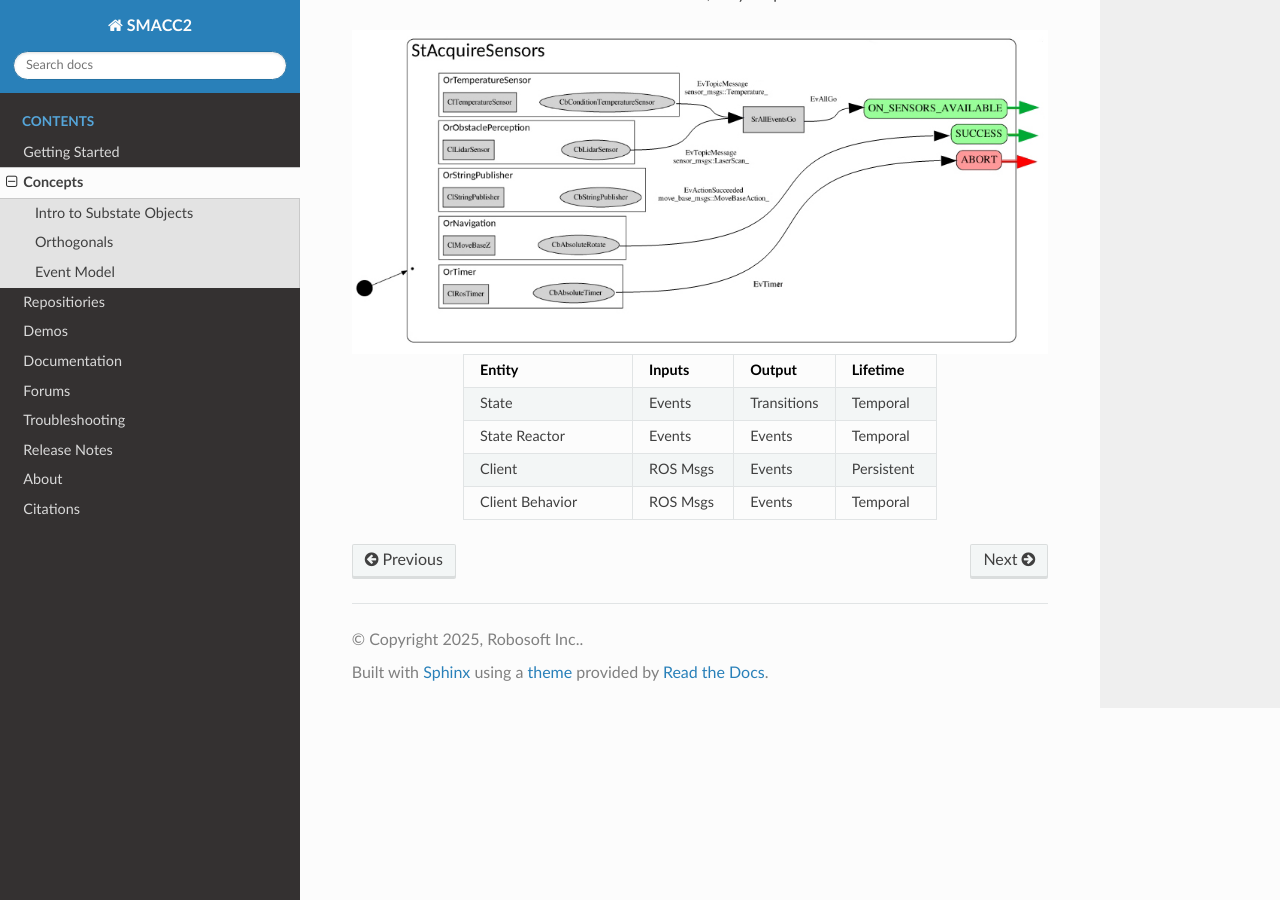
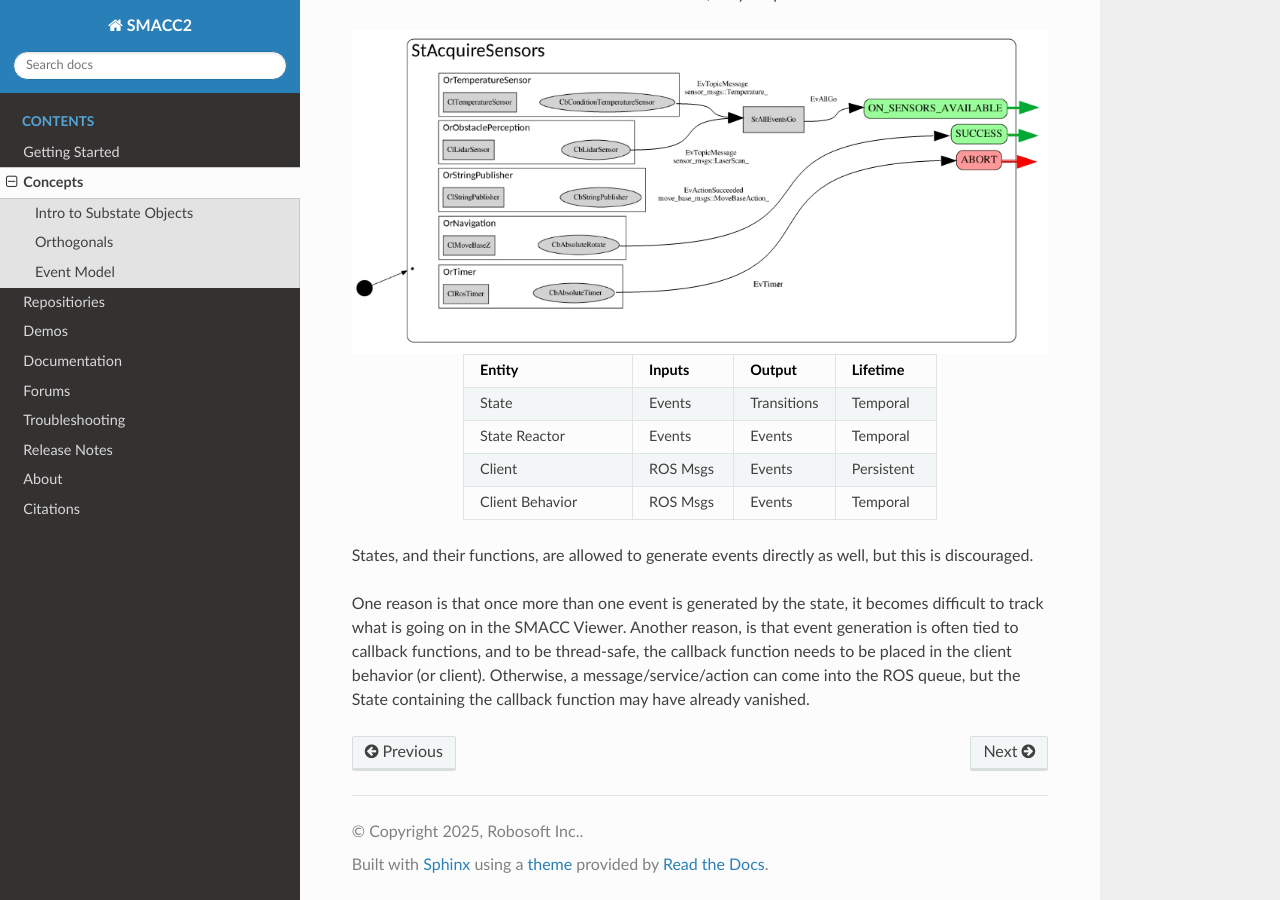
Before and after one commit to robosoft-ai/smacc2_docs, a Sphinx documentation site: the page built from docs/source/concepts.rst, in a window 1280 px wide and 900 px high, scrolled down 4224 px. Built offline with Sphinx 7.4.7 and the Read the Docs theme 3.1.0, drawn with Linux system fonts in a browser that asks for light colours.

Commit message:
Update concepts.rst

```diff
--- a/docs/source/concepts.rst
+++ b/docs/source/concepts.rst
@@ -138,3 +138,7 @@ In the recommended SMACC Event Model, events are generated by Clients & Client B
      - ROS Msgs
      - Events
      - Temporal
+
+States, and their functions, are allowed to generate events directly as well, but this is discouraged.
+
+One reason is that once more than one event is generated by the state, it becomes difficult to track what is going on in the SMACC Viewer. Another reason, is that event generation is often tied to callback functions, and to be thread-safe, the callback function needs to be placed in the client behavior (or client). Otherwise, a message/service/action can come into the ROS queue, but the State containing the callback function may have already vanished.
```
